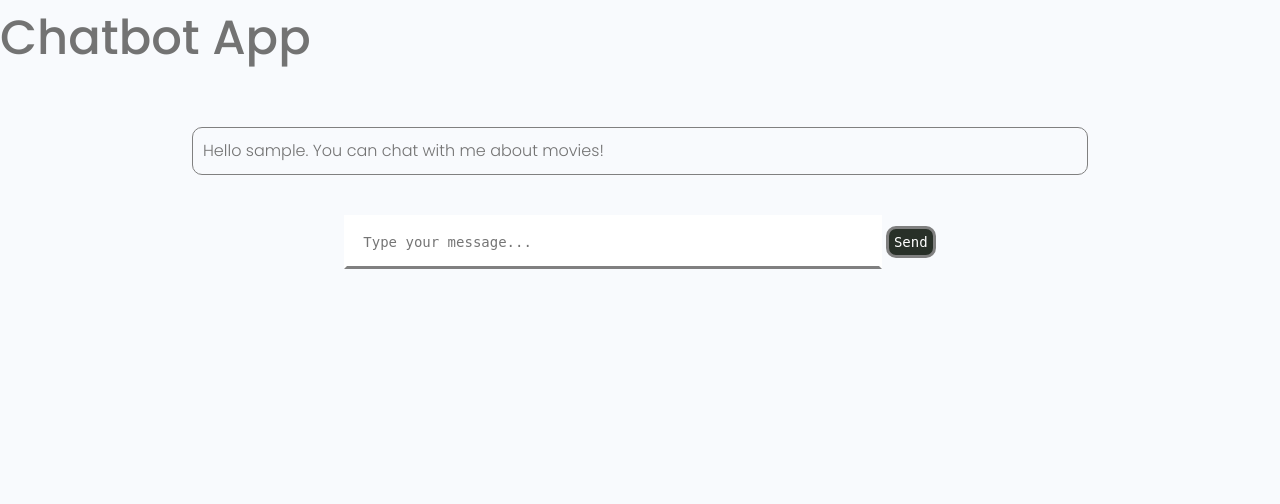
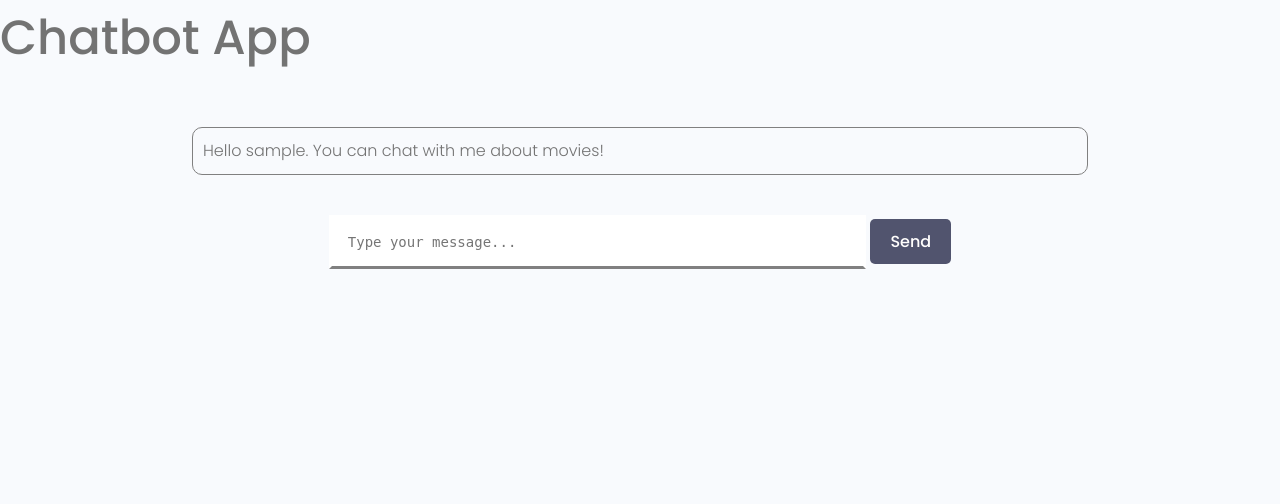
Before and after one commit to andreaUvt/Cinefy, a Django app: template templates/chatbot.html in a window 1280 px wide. Shown: the part 77-581 px from the top of the page. Run offline with Django 4.2, Linux system fonts and the light colour scheme; the template is opened without the code that fills it: most values are stand-ins (such as "Sample title", 1, 10 or a date in 2020).

Commit message:
button style

```diff
--- a/templates/chatbot.html
+++ b/templates/chatbot.html
@@ -37,16 +37,6 @@
         color: orange;
     }
 
-    #buttonInput{
-        padding: 5px;
-        font-family: monospace;
-        font-size: 14px;
-        border: 3px solid grey;
-        background-color: rgb(40,48,40);
-        color: white;
-        border-radius: 10px;
-    }
-
     .userText{
         font-family: monospace;
         font-size: 14px;
@@ -67,7 +57,7 @@
 
     <div id="userInput">
         <input type="text" id="textInput" name="userMessage" placeholder="Type your message..."/>
-        <input type="submit" value="Send" id="buttonInput"/>
+        <input type="submit" value="Send" id="buttonInput" class="btn btn--sub"/>
     </div>
 </div>
 
```
